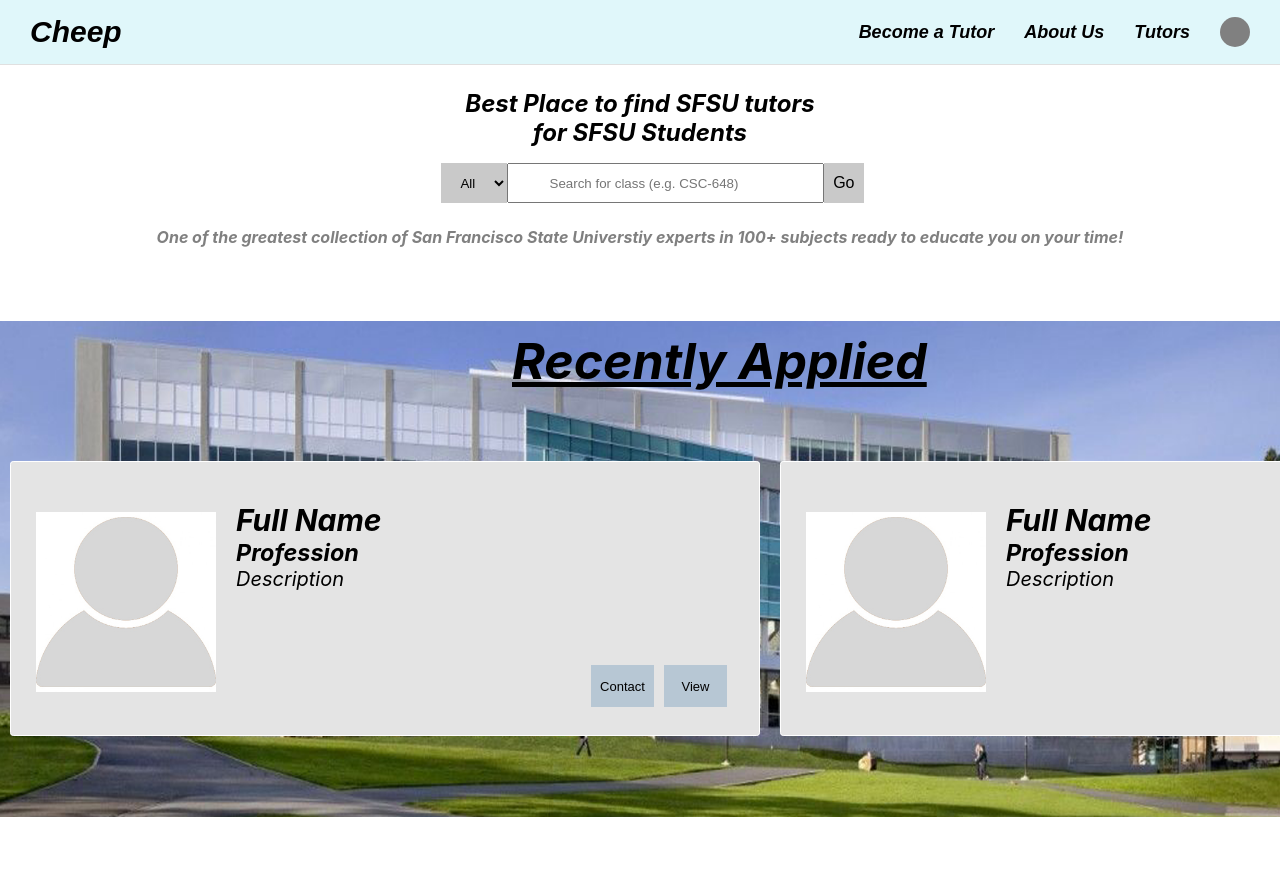
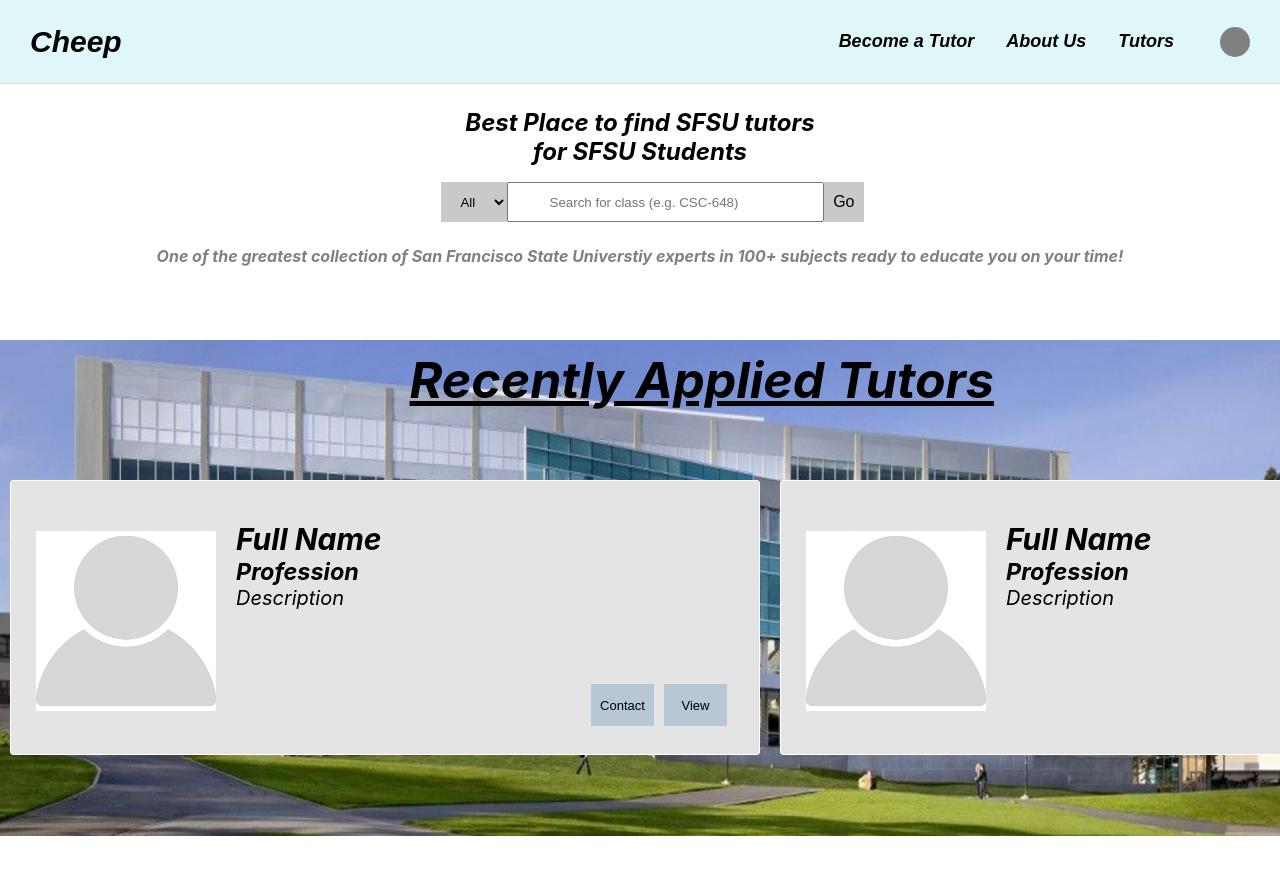
Before and after one commit to spushkin/CSC648_SFSU_Tutor_Project, a React (Create React App) app in the folder application/Front-End/: page / in a window 1280 px wide. Shown: the top 874 px of the page. Built offline with nearby package versions, Linux system fonts and the light colour scheme.

Commit message:
NavBar is reactive but not fully working yet

```diff
--- a/application/Front-End/public/assets/css/indexStyle.css
+++ b/application/Front-End/public/assets/css/indexStyle.css
@@ -173,10 +173,9 @@ float: left;
 .recent{
 	position: absolute;
 	padding-top: 60px;
-	padding-left: 40%;
+	padding-left: 32%;
 	font-size: 50px;
 	text-decoration-line:underline;
-
 }
 .buttonHold{
 	margin-top: 69px;
@@ -190,3 +189,80 @@ float: left;
 	height: 42px;
 	width: 63px;
 }
+
+nav {
+	display: flex;
+	justify-content: space-between;
+	align-items: center;
+	position: sticky;
+	top: 0;
+}
+
+nav ul {
+	display: flex;
+}
+
+nav ul li {
+	list-style: none;
+}
+
+nav ul li a {
+	display: block;
+	text-decoration: none;
+	padding: 0.5rem;
+	margin: 0.5rem;
+	border-radius: 0.5rem;
+}
+
+.active {
+	background-color: #c9c9c9;
+}
+
+nav .navDropMenu {
+	display: none;
+	position: absolute;
+	top: 0.75rem;
+	right: 0.5rem;
+	flex-direction: column;
+	justify-content: space-between;
+	width: 2.25rem;
+	height: 2rem;
+}
+
+nav .navDropMenu span {
+	height: 0.4rem;
+	width: 100%;
+	background-color: white;
+	border-radius: 0.2rem;
+}
+
+@media (max-width: 650px) {
+	nav .navDropMenu {
+		display: flex;
+	}
+
+	nav {
+		flex-direction: column;
+		align-items: start;
+	}
+
+	nav ul.open {
+		display: flex;
+	}
+
+	nav ul {
+		display: none;
+		flex-direction: column;
+		width: 100%;
+		margin-bottom: 0.25rem;
+	}
+
+	nav ul li {
+		width: 100%;
+		text-align: center;
+	}
+
+	nav ul li a {
+		margin: 0.2rem 0.5rem;
+	}
+}
--- a/application/Front-End/public/assets/css/tutorsStyle.css
+++ b/application/Front-End/public/assets/css/tutorsStyle.css
@@ -43,6 +43,7 @@ header {
 
 .flex-container {
 	width: auto;
+	min-width: 500px;
 	height: auto;
 	text-align: left;
 	margin: 1rem;
@@ -59,6 +60,14 @@ header {
 	background-color: lightgray;
 }
 
+@media(max-width: 650px) {
+	.flex-1,
+	.flex-2,
+	.flex-3 {
+		flex-wrap: wrap;
+	}
+}
+
 [class^="flex-1-"],
 [class^="flex-2-"] {
 	display: flex;
@@ -72,3 +81,8 @@ header {
 	height: 100%;
 	width: 100%;
 }
+
+.resultsAlign {
+	display: block;
+	padding-left: 100px;
+}
--- a/application/Front-End/src/App.css
+++ b/application/Front-End/src/App.css
@@ -1,6 +1,7 @@
-/* .App {
-  text-align: center;
-} */
+ .App {
+  height: 100%;
+  width: 100%;
+}
 
 .App-logo {
   height: 40vmin;
@@ -15,7 +16,7 @@
 
 .App-header {
   background-color: #282c34;
-  min-height: 100vh;
+  height: 100%;
   display: flex;
   flex-direction: column;
   align-items: center;
--- a/application/Front-End/src/pages/Index.js
+++ b/application/Front-End/src/pages/Index.js
@@ -23,7 +23,7 @@ function Index() {
                 </div>
 
                 <div className="RecentlyApplied">
-                <h2 className="recent" ><i>Recently Applied</i></h2>
+                <h2 className="recent" ><i>Recently Applied Tutors</i></h2>
                     <img src={require('../images/sfLibrary.png')} alt="SFSU Library" className="libraryPic" />
                     <div className="ContainterForRecents">
 
--- a/application/Front-End/src/pages/NavMenu.js
+++ b/application/Front-End/src/pages/NavMenu.js
@@ -1,7 +1,9 @@
-import React, { Fragment } from "react";
-import { Link } from "react-router-dom";
+import React, { Fragment, useState } from "react";
+import { Link, NavLink } from "react-router-dom";
 
 function NavMenu() {
+	const [menuOpen, setMenuOpen] = useState(false);
+
 	return (
 		<Fragment>
 			<div
@@ -43,8 +45,20 @@ function NavMenu() {
 							gap: "30px",
 						}}
 					>
-						<Link
-							to="/"
+						<nav>
+
+							<div className="navDropMenu" onClick={() =>
+								setMenuOpen(!menuOpen)
+							}>
+								<span></span>
+								<span></span>
+								<span></span>
+							</div>
+
+							<ul className={menuOpen ? "open" : ""}>
+								<li>
+									<NavLink
+										to="/template"
 										style={{
 											fontSize: "18px",
 											fontWeight: "bold",
@@ -54,8 +68,11 @@ function NavMenu() {
 										}}
 									>
 										Become a Tutor
-						</Link>
-						<Link
+									</NavLink> {/*Become a tutor Link*/}
+								</li>
+
+								<li>
+									<NavLink
 										to="/about"
 										style={{
 											fontSize: "18px",
@@ -66,8 +83,11 @@ function NavMenu() {
 										}}
 									>
 										About Us
-						</Link>
-						<Link
+									</NavLink> {/*About us Link*/}
+								</li>
+
+								<li>
+									<NavLink
 										to="/tutors"
 										style={{
 											fontSize: "18px",
@@ -78,7 +98,10 @@ function NavMenu() {
 										}}
 									>
 										Tutors
-						</Link>
+									</NavLink> {/*Tutors Link*/}
+								</li>
+							</ul>
+						</nav>
 					</div>
 
 					{/* Icon */}
@@ -89,7 +112,8 @@ function NavMenu() {
 							borderRadius: "50%",
 							backgroundColor: "gray",
 						}}
-					></div>
+					></div> {/*Login Icon Link*/}
+
 				</div>
 			</div>
 		</Fragment>
--- a/application/Front-End/src/pages/Template.js
+++ b/application/Front-End/src/pages/Template.js
@@ -20,8 +20,8 @@ function Template() {
                 <table id="table-info">
                     <tr>
                         <td className='goBackStyle'>
-                            <h2 className="interFont"><Link to="/about">Go Back</Link></h2>
-                            <h2 className="interFont"><Link to="/about">&lt;</Link></h2>
+                            <h2 className="interFont"><Link to="/">Go Back</Link></h2>
+                            <h2 className="interFont"><Link to="/">&lt;</Link></h2>
                         </td>
 
                         <td style={{width:'20%'}}>
--- a/application/Front-End/src/pages/TutorCard.js
+++ b/application/Front-End/src/pages/TutorCard.js
@@ -20,7 +20,7 @@ function TutorCard({result}) {
                 <br></br>
                 <div className='buttonHold'>
                     <button className='cardbutton'onClick={routeChange}>Contact</button>
-                    <button className='cardbutton'>View</button>
+                    <button className='cardbutton'onClick={routeChange}>View</button>
                 </div>
             </div>
         </div>
--- a/application/Front-End/src/pages/Tutors.js
+++ b/application/Front-End/src/pages/Tutors.js
@@ -19,10 +19,10 @@ function Tutors() {
 			<SearchBar setResults={setResults} />
 
 			{results.length == 0 ? (
-				<h2>No results</h2>
+				<h2>  No results</h2>
 			) : (
 				<h2>
-					Results: {pageStart}-{pageEnd} out of {results.length}
+					 Results: {pageStart}-{pageEnd} out of {results.length}
 				</h2>
 			)}
 
```
Lines whose indentation alone changed are shown as unchanged.
